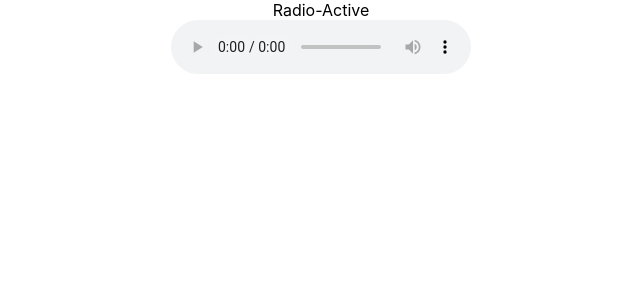
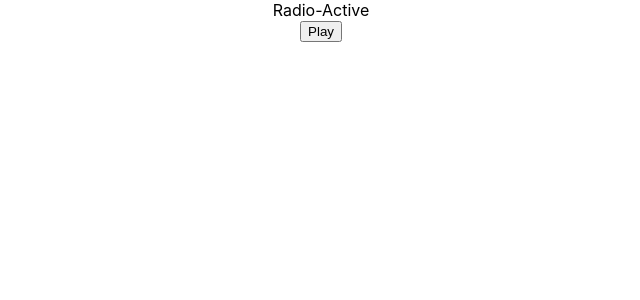
Before and after one commit to jasylwong/radio-active, a React (Create React App) app: page / in a window 1280 px wide. Shown: the top 300 px of the page, without its empty margins (319-959 px from the left). Built offline with nearby package versions, Linux system fonts and the light colour scheme.

Commit message:
add play/pause button

```diff
--- a/src/App.js
+++ b/src/App.js
@@ -1,12 +1,22 @@
-import React from 'react';
+import React, { useState } from 'react';
 import './App.css';
 import Title from './components/Title';
 
 function App() {
+  // console.log(document.getElementById('audio').paused)
+  const [isPlaying, setIsPlaying] = useState(false);
+
+  const handleClick = () => {
+    const audio = document.getElementById('audio');
+    setIsPlaying(!isPlaying);
+    return isPlaying ? audio.pause() : audio.play();
+  };
+
   return (
     <div className="App">
       <Title content="Radio-Active" />
-      <audio controls id="audio" src="https://ais.absoluteradio.co.uk/absoluteclassicrock.mp3?direct=true" />
+      <audio id="audio" src="https://ais.absoluteradio.co.uk/absoluteclassicrock.mp3?direct=true" paused="true" />
+      <button id="player" onClick={() => handleClick()} type="button">{isPlaying ? 'Pause' : 'Play'}</button>
     </div>
   );
 }
```
Also changed, not shown: 1 other file (tests, documents, lock files or other folders).
